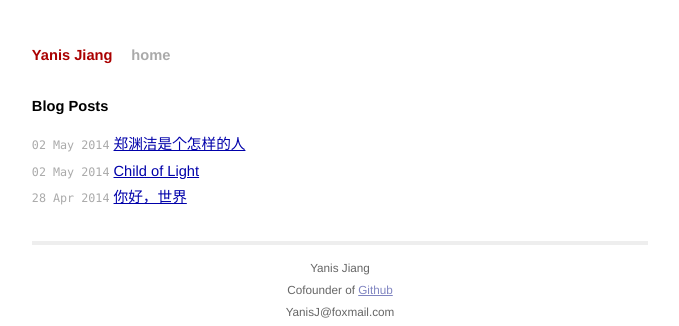
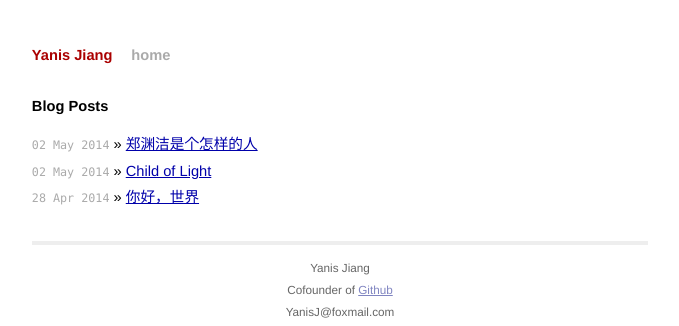
Before and after one commit to YanisJ/YanisJ.github.io, a Jekyll site: the page built from index.html, in a window 1280 px wide. Shown: the top 326 px of the page, without its empty margins (300-979 px from the left). Built offline with Jekyll 4.4.1, drawn with Linux system fonts in a browser that asks for light colours.

Commit message:
text style

```diff
--- a/_posts/2014-05-02-test.textile
+++ b/_posts/2014-05-02-test.textile
@@ -3,7 +3,7 @@ layout: default
 title: 郑渊洁是个怎样的人
 ---
 
-{{ page.title }}
+<h2>{{ page.title }}</h2>
 
 {{ page.date | date_to_string }}
 
--- a/index.html
+++ b/index.html
@@ -8,7 +8,7 @@ title: Yanis Jiang
 <h1>Blog Posts</h1>
 <ul class = "posts">
     {% for post in site.posts %}
-    <li><span>{{ post.date | date_to_string }}</span> <a href="{{ site.baseurl }}{{ post.url }}">{{ post.title }}</a></li>
+    <li><span>{{ post.date | date_to_string }}</span> &raquo; <a href="{{ site.baseurl }}{{ post.url }}">{{ post.title }}</a></li>
     {% endfor %}
 </ul>
 
```
